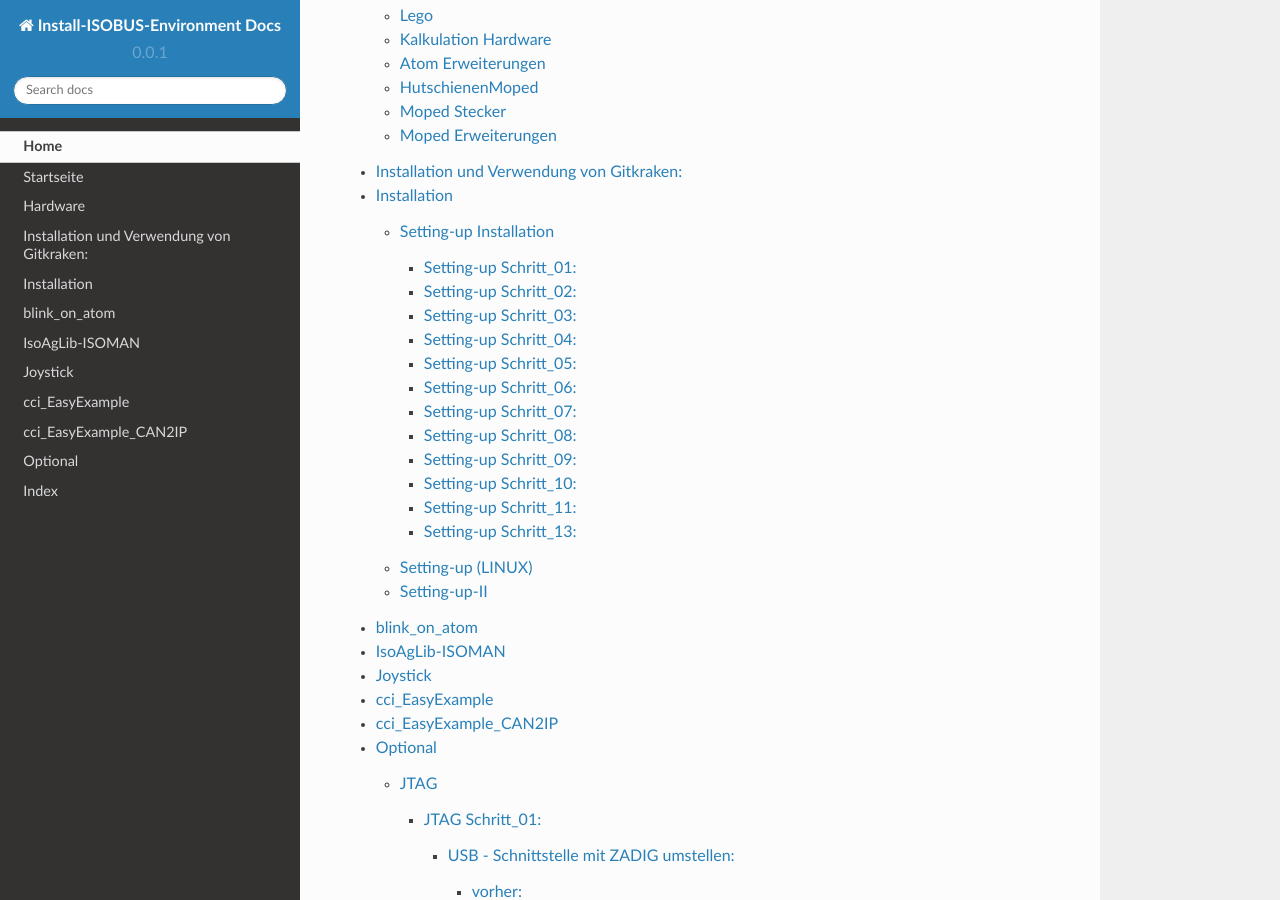
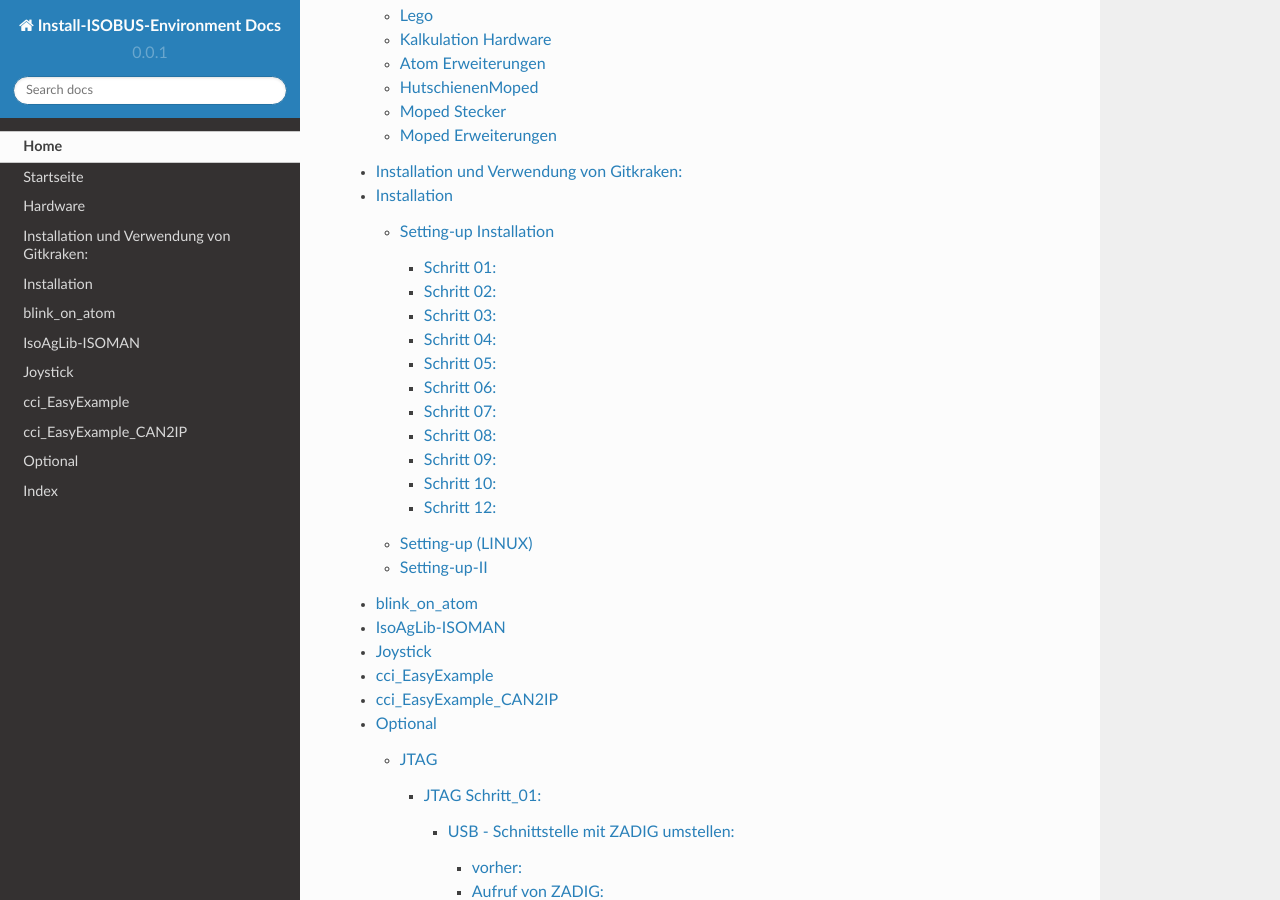
Before and after one commit to franz-ms-muc/Install-ISOBUS-Environment-docs, a Sphinx documentation site: the page built from docs/index.md, in a window 1280 px wide and 900 px high, scrolled down 634 px. Built offline with Sphinx 7.4.7 and the Read the Docs theme 2.0.0, drawn with Linux system fonts in a browser that asks for light colours.

Commit message:
ref links should work now

```diff
--- a/docs/Home.md
+++ b/docs/Home.md
@@ -10,7 +10,7 @@
 
 [schritt-05](Setting-up)
 
-[schritt-05.md](Setting-up.md)
+[schritt-05.md](Setting-up.md#schritt-05)
 
 [schritt-05.md](Setting-up.md## Setting-up Schritt_02:)
 
@@ -20,6 +20,6 @@
 
 [schritt-05.md#setting-up-schritt-03](Setting-up.md#setting-up-schritt-03)
 
-[#setting-up-schritt-03](#setting-up-schritt-03)
+[#setting-up-schritt-03](Setting-up.md#schritt-03)
 
 {ref}`setting-up-schritt-03`
--- a/docs/Setting-up.md
+++ b/docs/Setting-up.md
@@ -2,7 +2,7 @@
 
 [Heading](## Setting-up Schritt\_02:)
 
-## Setting-up Schritt\_01:
+## Schritt 01:
 
 Hintergrundinfos gibt es hier:
 https://docs.espressif.com/projects/esp-idf/en/latest/esp32/get-started/
@@ -19,11 +19,11 @@
 
 https://dl.espressif.com/dl/esp-idf-tools-setup-offline-2.10.exe
 
-## Setting-up Schritt\_02:
+## Schritt 02:
 
 ![](https://user-images.githubusercontent.com/69573151/127839833-d287df63-63ee-4f83-8144-ec901b59e1e2.png)
 
-## Setting-up Schritt\_03:
+## Schritt 03:
 
 ![](https://user-images.githubusercontent.com/69573151/124079826-edadf300-da49-11eb-9f2c-09df6762d1d3.png)
 
@@ -39,7 +39,7 @@
 
 und dann ja.
 
-## Setting-up Schritt\_04:
+## Schritt 04:
 
 wählen Sie 4.3
 
@@ -47,34 +47,31 @@
 
 ![](https://user-images.githubusercontent.com/69573151/127840259-084f3ce9-8d0c-4779-b7a0-6bc28cbf8860.png)
 
-## Setting-up Schritt\_05:
 
-entfällt
-
-## Setting-up Schritt\_06:
+## Schritt 05:
 
 C:\\Users\\hoepffr\\.espressif
 auch dieser Ordner darf keine Umlaute oder Leerzeichen haben
 
 ![](https://user-images.githubusercontent.com/69573151/124080125-4c736c80-da4a-11eb-8b2a-84fb4fa06eca.png)
 
-## Setting-up Schritt\_07:
+## Schritt 06:
 
 ![](https://user-images.githubusercontent.com/69573151/130443695-329490e6-8fac-427f-aa90-7981b7c79663.png)
 
-## Setting-up Schritt\_08:
+## Schritt 07:
 
 ![](https://user-images.githubusercontent.com/69573151/124080464-b1c75d80-da4a-11eb-8bf5-773fbe59612f.png)
 
-## Setting-up Schritt\_09:
+## Schritt 08:
 
 ![](https://user-images.githubusercontent.com/69573151/124080562-cdcaff00-da4a-11eb-8764-e3bd49ac888b.png)
 
-## Setting-up Schritt\_10:
+## Schritt 09:
 
 ![](https://user-images.githubusercontent.com/69573151/124081041-55b10900-da4b-11eb-8b47-22a968f55e4d.png)
 
-## Setting-up Schritt\_11:
+## Schritt 10:
 
 ![](https://user-images.githubusercontent.com/69573151/124081144-737e6e00-da4b-11eb-83ef-0ee6f492b41d.png)
 
@@ -82,7 +79,7 @@
 
 ![](https://user-images.githubusercontent.com/69573151/124081200-86913e00-da4b-11eb-97c1-8a3e3532f13d.png)
 
-> ## Setting-up Schritt\_12: (nur Info>\`\_
+> ## Schritt 11: (nur Info>\`\_
 >
 > idf.py menuconfig
 >
@@ -106,7 +103,7 @@
 >
 > !\`Schritt\_12 \<https://raw.githubusercontent.com/Meisterschulen-am-Ostbahnhof-Munchen/Install-ISOBUS-Environment-docs/main/images/SettingUp/Schritt_12.png
 
-## Setting-up Schritt\_13:
+## Schritt 12:
 
 ![](https://user-images.githubusercontent.com/69573151/124082234-c147a600-da4c-11eb-9f46-4c323b9664d6.png)
 
```
